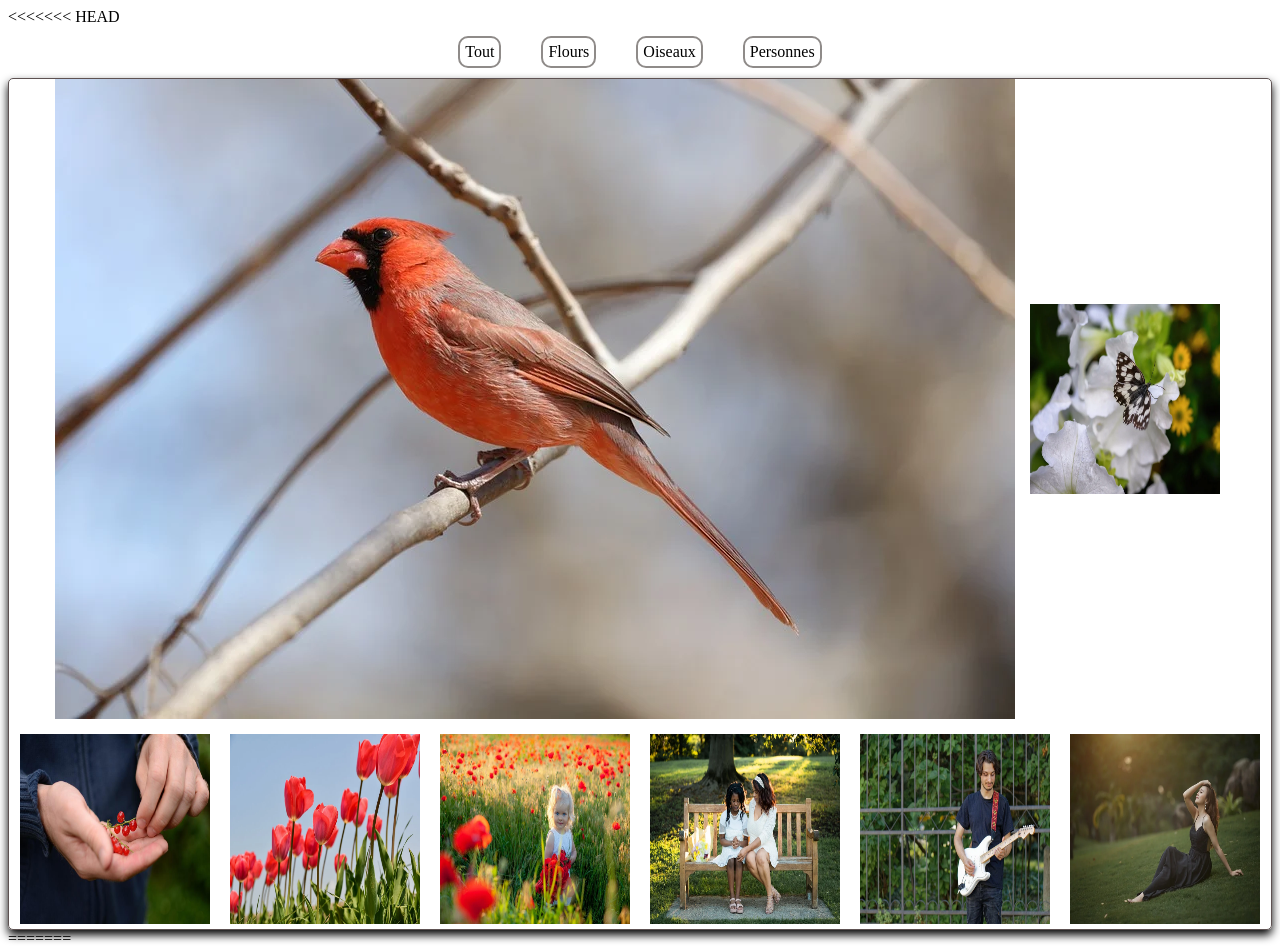
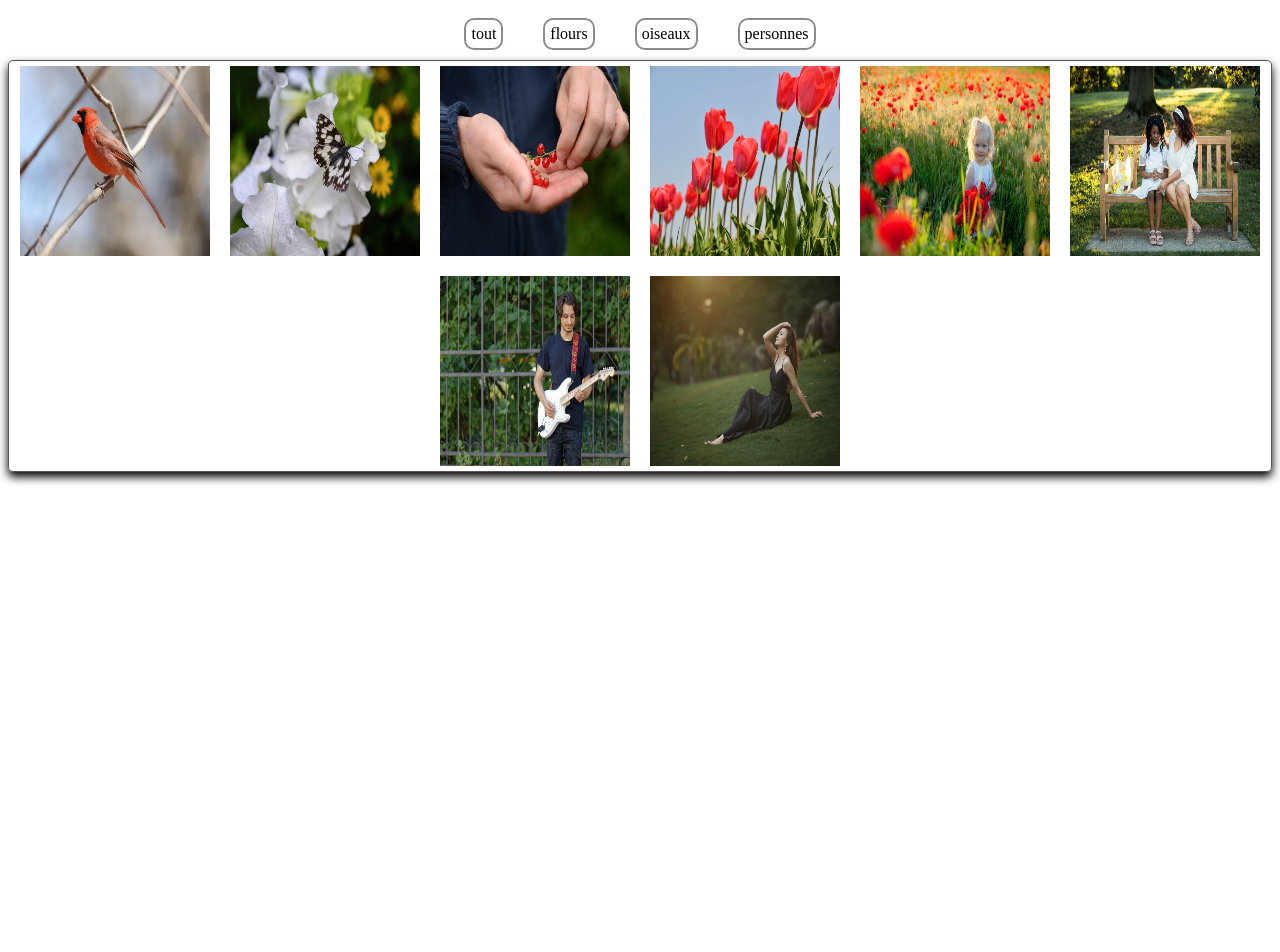
Before and after one commit to developpeurhack/travailenequipe, a plain HTML site: page index.html in a window 1280 px wide. Shown: the top 952 px of the page. After the commit the page ends 800 px from the top, so only its background shows below. Drawn offline with Linux system fonts and the light colour scheme.

Commit message:
travail sur la branch color

```diff
--- a/index.html
+++ b/index.html
@@ -1,38 +1,6 @@
 <!DOCTYPE html>
-<html lang="en">
+<html lang="fr">
 
-<<<<<<< HEAD
-  <head>
-    <meta charset="UTF-8">
-    <meta name="viewport" content="width=device-width, initial-scale=1.0">
-    <title>l'images</title>
-    <link rel="stylesheet" href="css/style.css">
-  </head>
-
-  <body>
-
-    <section id="filters">
-
-      <div id="all">Tout</div>
-      <div id="flower">Flours</div>
-      <div id="bird">Oiseaux
-      </div>
-      <div id="people">Personnes</div>
-    </section>
-    <div id="gallery">
-      <img src="images/bird-7071408_960_720.webp" alt="bird" class="inactive">
-      <img src="images/butterfly-7303688_960_720.webp" alt="butterfly" class="active">
-      <img src="images/currants-4072164_960_720.jpg" alt="current" class="active">
-      <img src="images/flowers-7142409_960_720.webp" alt="flower" class="active">
-      <img src="images/kid-7325370_960_720.webp" alt="kid" class="active">
-      <img src="images/mother-7308238_960_720.webp" alt="mother" class="active">
-      <img src="images/musician-7300353_960_720.webp" alt="musician" class="active">
-      <img src="images/woman-7213852_960_720.webp" alt="woman" class="active">
-
-    </div>
-
-  </body>
-=======
     <head>
         <meta charset="UTF-8">
         <meta name="viewport"
@@ -82,6 +50,5 @@
 
 
     </body>
->>>>>>> e8e02944dbe558fa1af77b2a8ffaac1da88bff7b
 
 </html>
```
